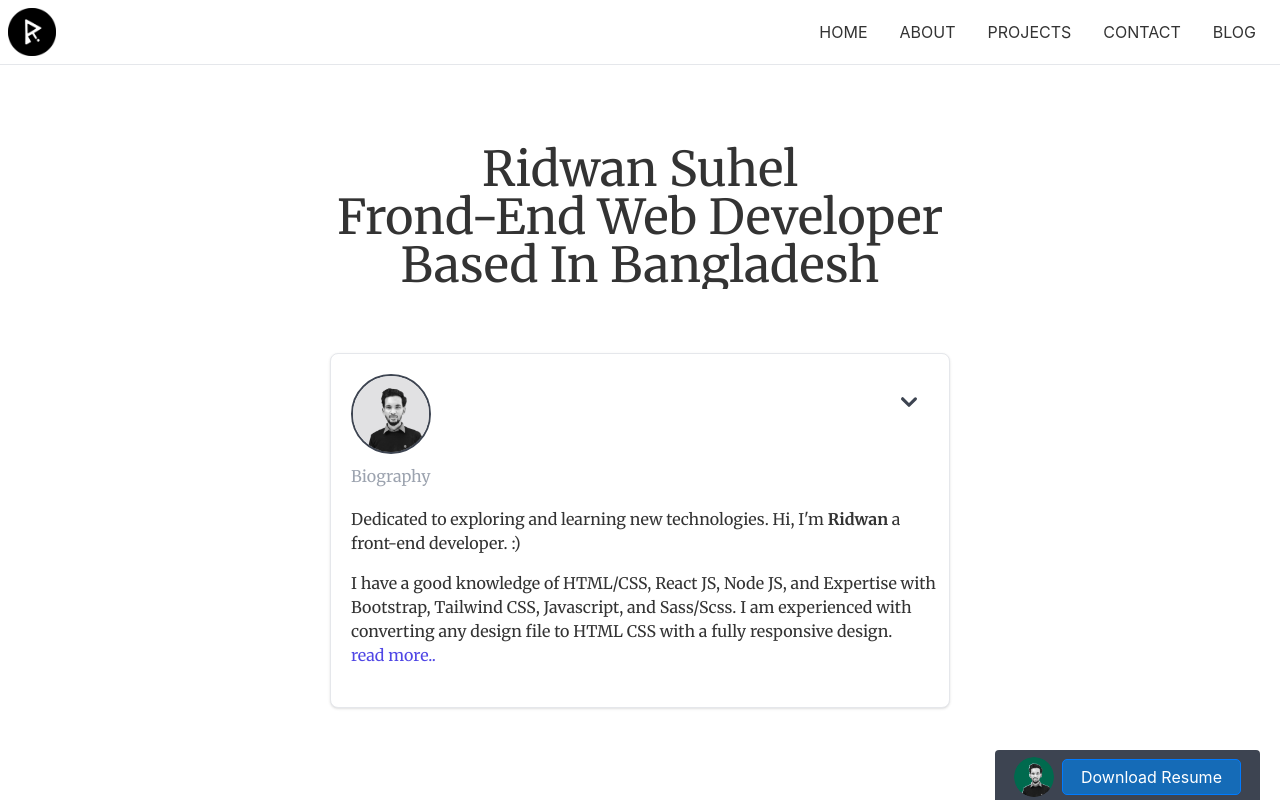
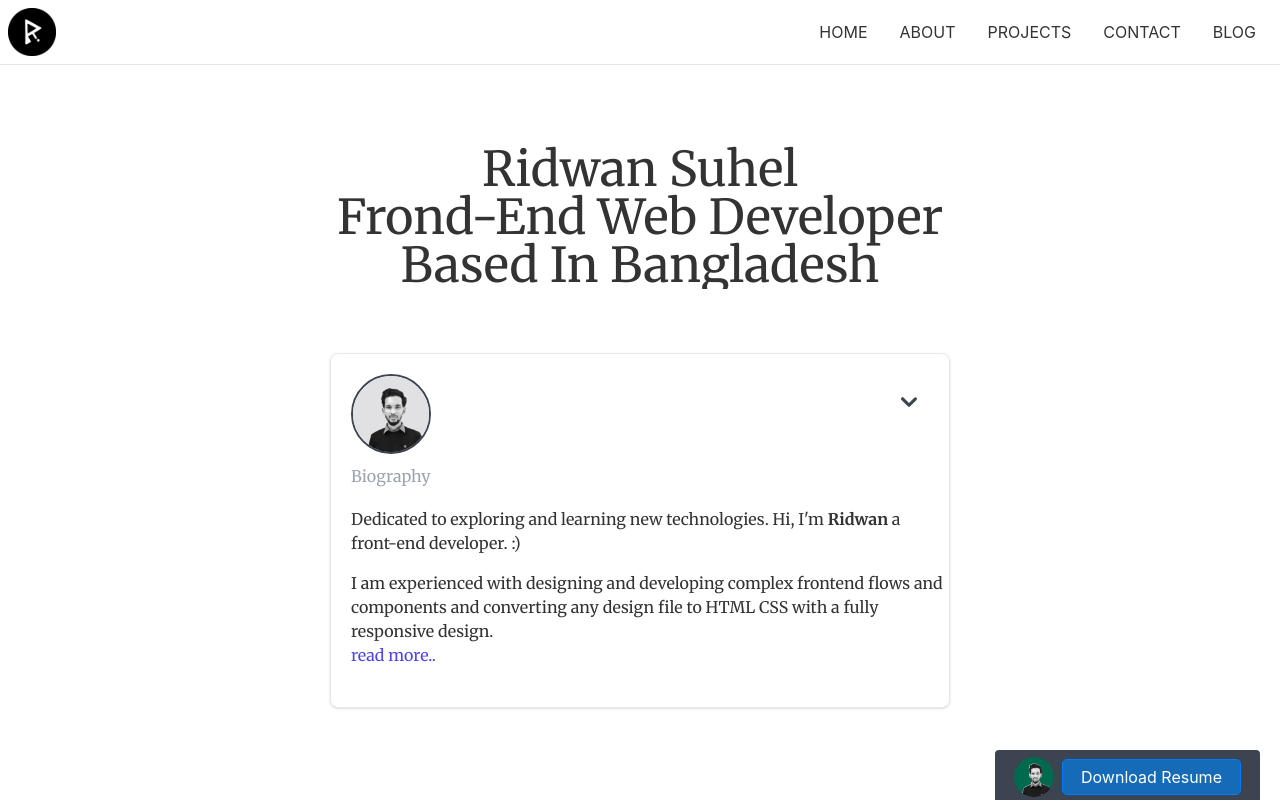
Before and after one commit to Ridwan-Suhel/ridwansuhel, a React (Create React App) app: page / in a window 1280 px wide. Both pictures are taken after a click on the element 640 px from the left and 403 px from the top of the page. Shown: the top 800 px of the page. Built offline with nearby package versions, Linux system fonts and the light colour scheme; no server answers.

Commit message:
about content and new project added

```diff
--- a/public/moreProject.json
+++ b/public/moreProject.json
@@ -1,4 +1,21 @@
 [
+  {
+    "projectDivClass": "mProjectDiv1",
+    "image": "https://i.ibb.co/1ZQf25x/Rectangle-9.jpg",
+    "title": "Noze",
+    "technology": [
+      "React JS",
+      "Tailwind CSS",
+      "Swiper js",
+      "React Icons",
+      "Gsap",
+      "Firebase Hosting"
+    ],
+    "liveLink": "https://noze-replica.web.app/",
+    "clientLink": "https://github.com/Ridwan-Suhel/noze-clone",
+    "description": "Noze web app is a clone of getnoze website.",
+    "features": "Responsive for desktop and mobile devices, added animation, people can get beautiful user experience."
+  },
   {
     "projectDivClass": "mProjectDiv1",
     "image": "https://i.ibb.co/L1FSB7j/blaze.jpg",
--- a/src/components/Hero/HeroCard.js
+++ b/src/components/Hero/HeroCard.js
@@ -119,11 +119,17 @@ const HeroCard = () => {
 
             <p className="mt-4 short-info-bottomTxt">
               {" "}
+              I am experienced with designing and developing complex frontend
+              flows and components and converting any design file to HTML CSS
+              with a fully responsive design.{" "}
+            </p>
+            {/* <p className="mt-4 short-info-bottomTxt">
+              {" "}
               I have a good knowledge of HTML/CSS, React JS, Node JS, and
               Expertise with Bootstrap, Tailwind CSS, Javascript, and Sass/Scss.
               I am experienced with converting any design file to HTML CSS with
               a fully responsive design.{" "}
-            </p>
+            </p> */}
             <Link className="text-indigo-600" to="/about">
               read more..
             </Link>
--- a/src/components/Shared/ProjectDetails.js
+++ b/src/components/Shared/ProjectDetails.js
@@ -5,6 +5,8 @@ import Loading from "./Loading/Loading";
 import "./ProjectDetails.css";
 import { Icon } from "@iconify/react";
 import gsap, { Power3 } from "gsap";
+import MoreProject from "../../pages/Project/MoreProject/MoreProject";
+import MoreProjectCard from "../../pages/Project/MoreProject/MoreProjectCard";
 
 const ProjectDetails = () => {
   const { projectId } = useParams();
@@ -98,7 +100,7 @@ const ProjectDetails = () => {
 
   return (
     <section className="ProjectDetails-section mt-10 ">
-      <div className="container mx-auto p-5 md:p-10 bg-[#0097e629] rounded-lg">
+      <div className="container mx-auto p-5 md:p-10 lg:py-24 bg-slate-200 rounded-lg">
         <div className="details-wrapper md:flex justify-between">
           <div className="project-detail-part md:w-3/6  w-full">
             <h2 className="text-xl mb-4 projTitle">
--- a/src/pages/About/About.js
+++ b/src/pages/About/About.js
@@ -124,15 +124,18 @@ const About = () => {
                 <h2 className="about-me text-2xl mb-8 font-bold">About Me</h2>
                 <p className="text-xl about-me-txt1 mb-8">
                   Hello there, I'm <strong> Ridwan Hussen Suhel</strong> . I am
-                  a Web Developer, with a good knowledge of HTML/CSS, React JS,
-                  Node JS, and Expertise with Bootstrap, Tailwind CSS,
-                  Javascript, and Sass/Scss.
+                  a Front-End Developer, with a good knowledge of HTML/CSS,
+                  React JS, Node JS, Javascript, Firebase, Heroku for
+                  deployment, and also Expertise with Bootstrap, Tailwind CSS,
+                  and Sass/Scss.
                 </p>
                 <p className="text-xl about-me-txt2">
-                  I am experienced with converting any design file to HTML CSS
-                  with a fully <strong>responsive design</strong>. As a junior
-                  web developer, I have developed web-based applications from
-                  design to code and implemented backend technologies like Node
+                  I am experienced with designing and developing complex
+                  frontend flows and components and converting any design file
+                  to HTML CSS with a fully <strong>responsive design</strong>.
+                  As a junior web developer, I have developed web-based
+                  applications from design to code and{" "}
+                  <strong>implemented backend technologies</strong> like Node
                   js, Express js, MongoDB, and so on for my projects. I love and
                   enjoy what I do and always looking for an opportunity to do
                   better and achieve greatness.
--- a/src/pages/Home/Home.js
+++ b/src/pages/Home/Home.js
@@ -4,6 +4,7 @@ import Footer from "../../components/Footer/Footer";
 import Hero from "../../components/Hero/Hero";
 import Projects from "../../components/Projects/Projects";
 import Skills from "../../components/Skills/Skills";
+import MoreProject from "../Project/MoreProject/MoreProject";
 
 const Home = () => {
   return (
@@ -11,6 +12,7 @@ const Home = () => {
       <main className="">
         <Hero />
         <Projects />
+        <MoreProject />
         <Skills />
         <Contact />
       </main>
```
